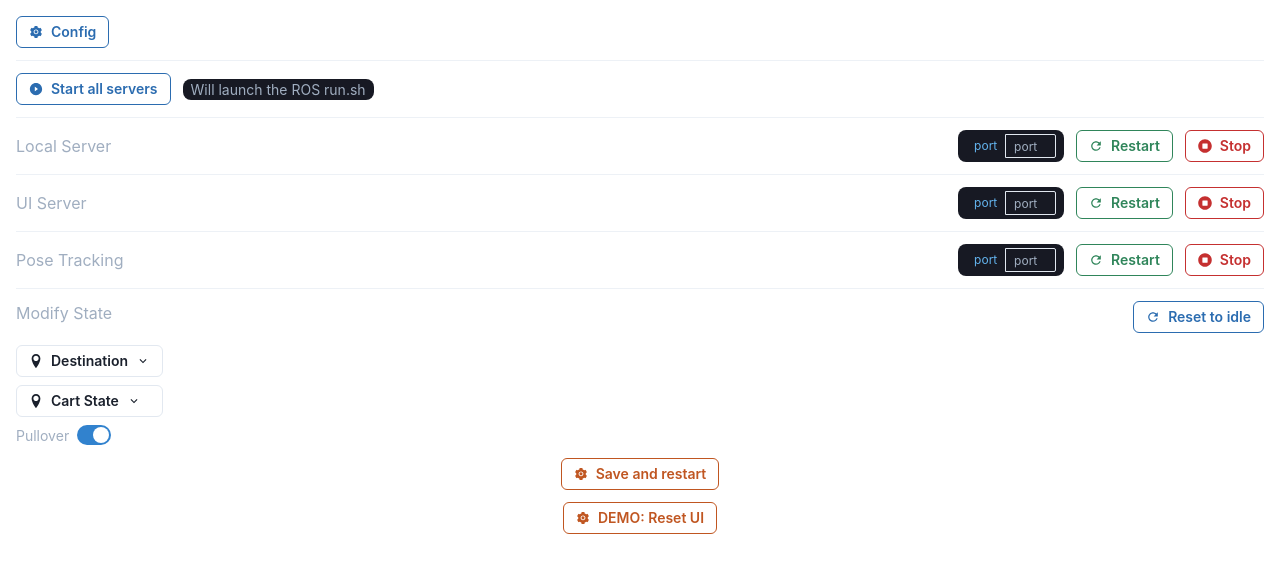
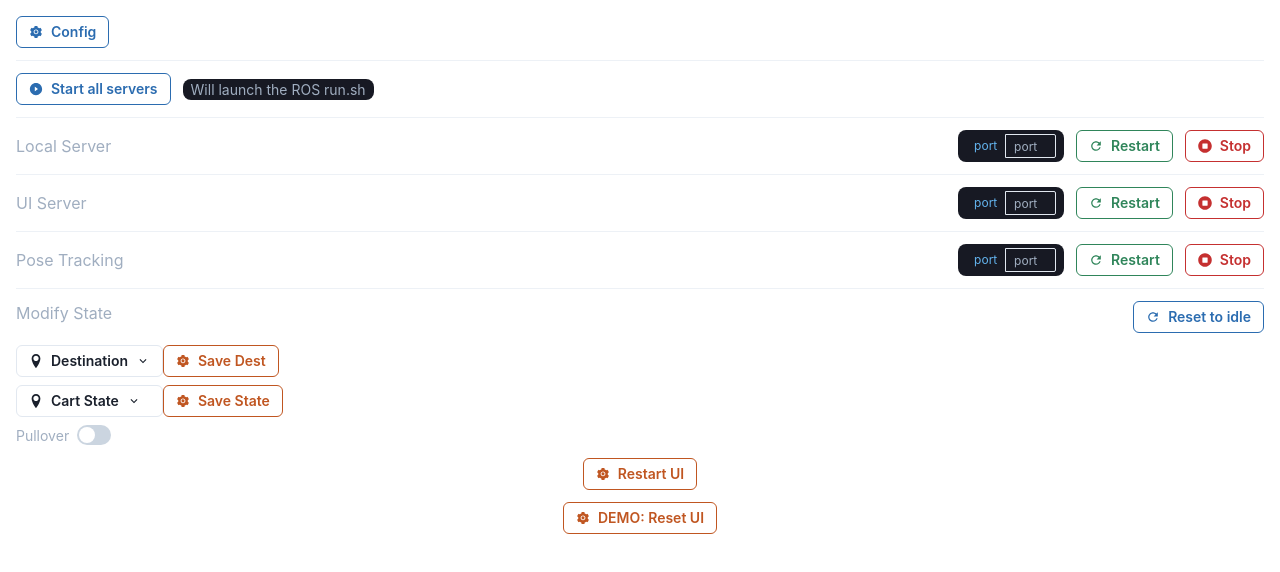
Before and after one commit to JACart/local-admin, a React (Create React App) app: page / in a window 1280 px wide. Shown: the top 572 px of the page. Built offline with nearby package versions, Linux system fonts and the light colour scheme.

Commit message:
updated app js with destination and state listener

```diff
--- a/src/App.js
+++ b/src/App.js
@@ -36,13 +36,17 @@ function App() {
   const [posePort, setPosePort] = useState(localStorage.getItem('posePort'))
   const [dest, setDestination] = useState('')
   const [cartState, setCartState] = useState('')
-  const [isEnabled, setIsEnabled] = useState(true);
+  const [isEnabled, setIsEnabled] = useState(false);
+  const [destButton, setDestButton] = useState('Destination')
+  const [stateButton, setStateButton] = useState('Cart State')
 
   useEffect(()=>{
     if(window.ipcRenderer){
-      window.ipcRenderer.on('pullover',(ev,arg)=>{
+      window.ipcRenderer.on('state-change',(ev,arg)=>{
         console.log(arg);
-      setIsEnabled(arg);
+      setIsEnabled(arg.pullover);
+      setDestination(arg.destination);
+      setCartState(arg.state);
 
     })
   }
@@ -264,21 +268,38 @@ function App() {
               variant="outline"
               leftIcon={<ImLocation />}
               rightIcon={<ChevronDownIcon />}
+
             >
-              Destination
+              {destButton}
             </MenuButton>
+          <Button
+            leftIcon={<AiFillSetting />}
+            colorScheme="orange"
+            variant="outline"
+            size="sm"
+            onClick={
+            (e) => {
+              window.ipcRenderer.send('save-dest', {destination: destButton, path: server})
+              setDestButton('Destination')
+            }}
+          >
+            Save Dest
+          </Button>
             <MenuList minW="120px">
               {Object.keys(destination).map((x) => {
                 return (
-                  <MenuItem key={x} onClick={() =>
-                    setDestination(x)}
+                  <MenuItem key={x} onClick={() => {
+                    setDestButton(x)
+                  }}
                   >
                     {x}
                   </MenuItem>
                 )
               })}
             </MenuList>
+
           </Menu>
+
           <Spacer />
           {dest !== '' && (
             <>
@@ -305,6 +326,7 @@ function App() {
           )}
         </Flex>
 
+
         <Flex mt={2} align="center">
           <Menu>
             <MenuButton
@@ -316,13 +338,27 @@ function App() {
               rightIcon={<ChevronDownIcon />}
               pr="21px"
             >
-              Cart State
+              {stateButton}
             </MenuButton>
+            <Button
+            leftIcon={<AiFillSetting />}
+            colorScheme="orange"
+            variant="outline"
+            size="sm"
+            onClick={
+            (e) => {
+              window.ipcRenderer.send('save-state', {state: stateButton, path: server})
+              setStateButton('Cart State')
+            }}
+          >
+            Save State
+          </Button>
             <MenuList minW="120px">
               {cartStates.map((x) => {
                 return (
-                  <MenuItem key={x} onClick={() =>
-                    setCartState(x) }>
+                  <MenuItem key={x} onClick={() => {
+                    setStateButton(x)
+                    }}>
                     {x}
                   </MenuItem>
                 )
@@ -367,10 +403,10 @@ function App() {
             size="sm"
             onClick={
             (e) => {
-              window.ipcRenderer.send('save-and-restart', {destination: dest, state: cartState, path: server})
+              window.ipcRenderer.send('restart')
             }}
           >
-            Save and restart
+            Restart UI
           </Button>
         </Flex>
         <Flex mt={3} justify="center">
```
